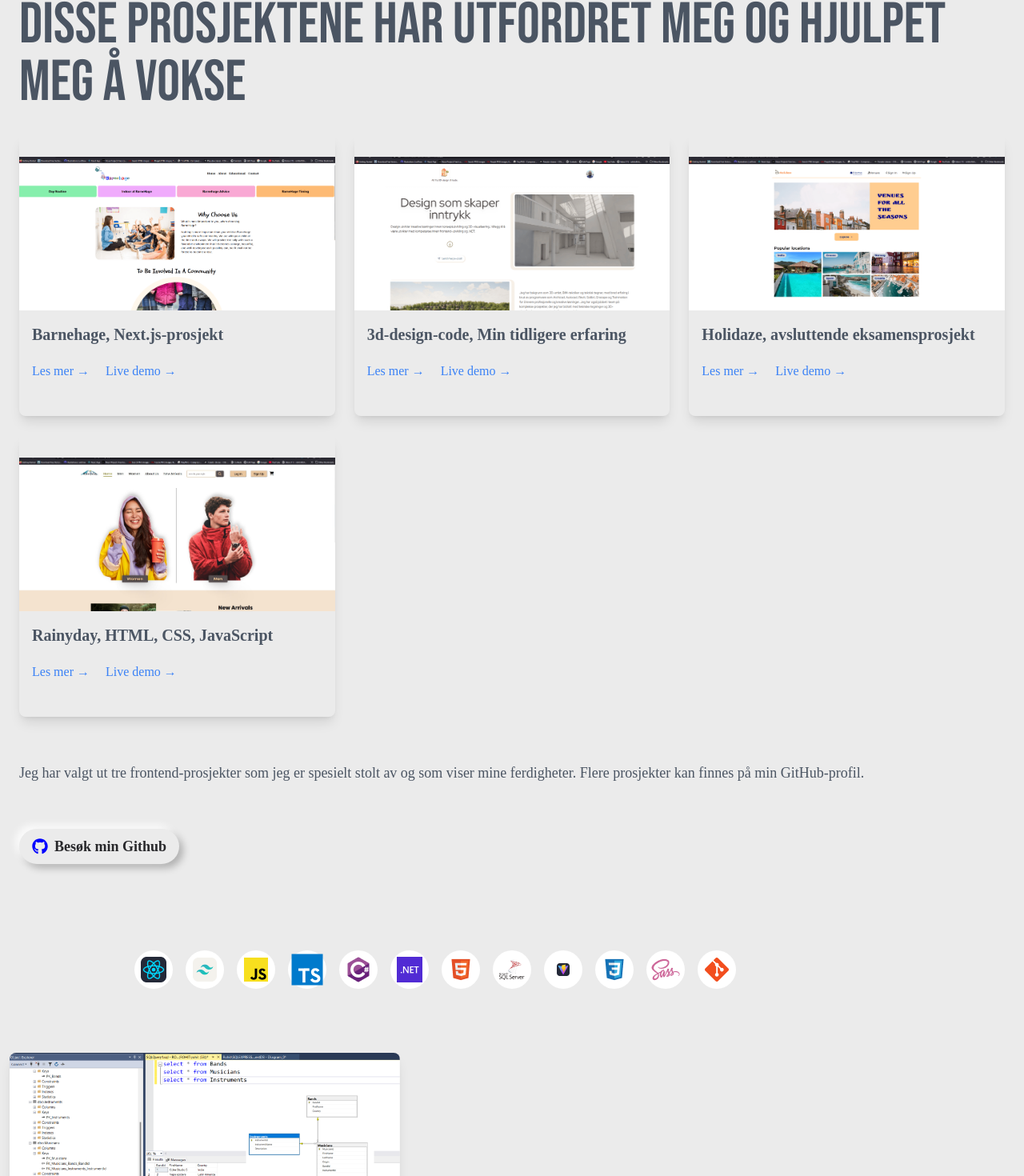
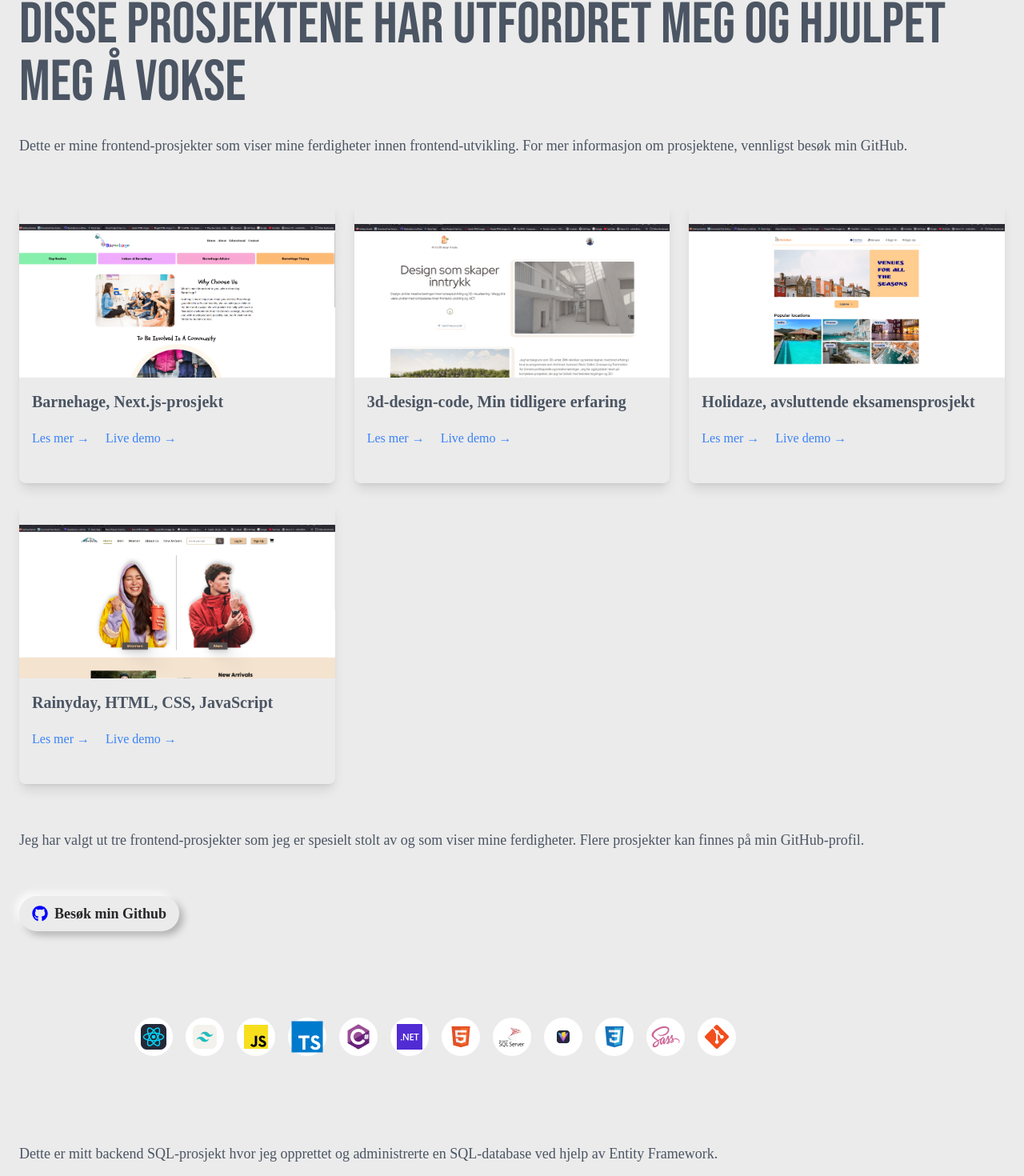
Before and after one commit to MaaRadha/work, a React (Vite) app: page /work in a window 1280 px wide. Shown: the part 268-1738 px from the top of the page at 80% size. Built offline with nearby package versions, Linux system fonts and the light colour scheme; a web font is replaced by a local one.

Commit message:
edit text and updte projects

```diff
--- a/src/components/work/DatabaseProject.jsx
+++ b/src/components/work/DatabaseProject.jsx
@@ -7,8 +7,11 @@ import { div } from "motion/react-client";
 const DatabaseProject = () => {
   return (
     <>
-      <div>
-        <p></p>
+      <div className=" py-10 px-3 text-gray-600 font-text">
+        <p className="py-7 font-medium text-lg px-3">
+          Dette er mitt backend SQL-prosjekt hvor jeg opprettet og administrerte
+          en SQL-database ved hjelp av Entity Framework.
+        </p>
       </div>
       <motion.div
         initial={{ opacity: 0, scale: 0.5 }}
--- a/src/components/work/ProjectList.jsx
+++ b/src/components/work/ProjectList.jsx
@@ -18,6 +18,13 @@ const ProjectList = () => {
         <h2 className="text-gray-600 text-3xl md:text-7xl lg:text-7xl w-full px-3">
           Disse prosjektene har utfordret meg og hjulpet meg å vokse
         </h2>
+        <div className="text-gray-600 font-text">
+          <p className="py-7 font-medium text-lg px-3">
+            Dette er mine frontend-prosjekter som viser mine ferdigheter innen
+            frontend-utvikling. For mer informasjon om prosjektene, vennligst
+            besøk min GitHub.
+          </p>
+        </div>
         <div className="grid grid-cols-1 md:grid-cols-2 lg:grid-cols-3 gap-6 font-text text-gray-600 py-7 px-3">
           {data.map((project) => (
             <div
```
